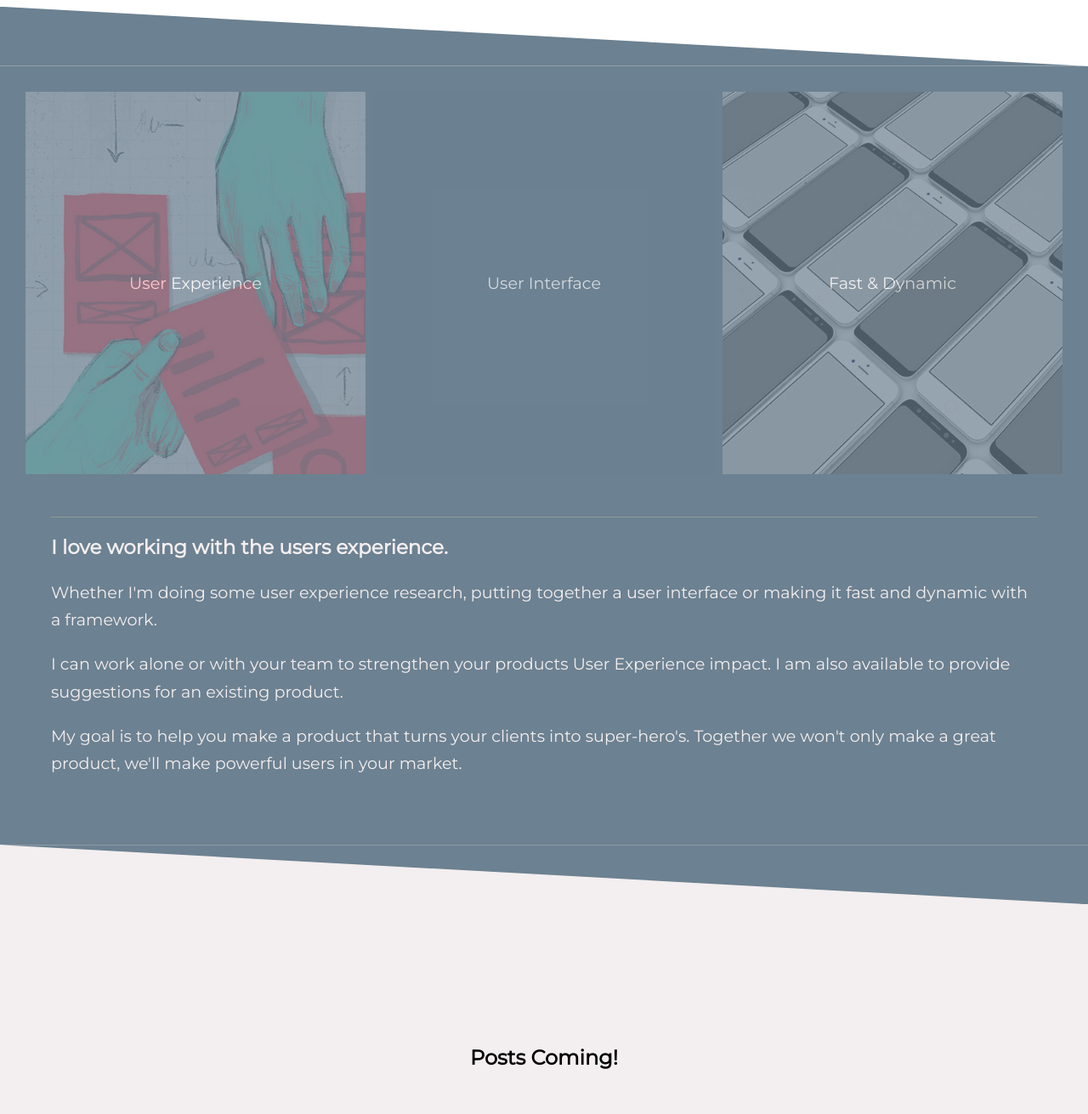
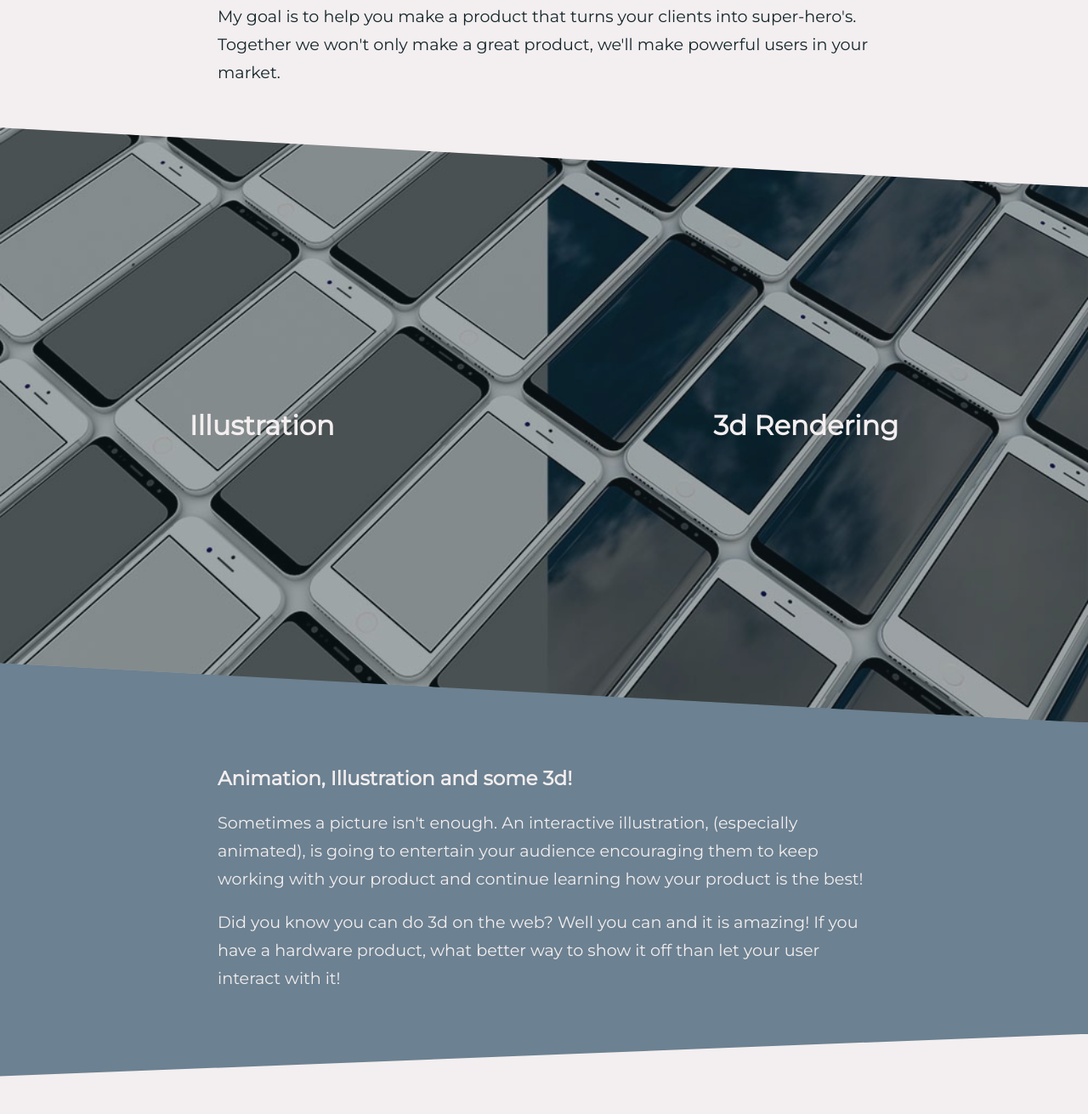
Before and after one commit to bfelda/freebf, an Eleventy site: page index.html in a window 1280 px wide. Shown: the part 1809-3120 px from the top of the page at 85% size. Built offline with nearby package versions, Linux system fonts and the light colour scheme; Eleventy itself is replaced by a stand-in of ours; files that its build step writes are made by us from their sources; a web font is replaced by a local one.

Commit message:
updated all sections

```diff
--- a/css/main.css
+++ b/css/main.css
@@ -9,11 +9,9 @@ body{
     " main "
     " software "
     " software-text "
-    " divider1 "
     " frontend "
-    " divider2 "
+    " frontend-text "
     " blog "
-    " divider3 "
     " contact ";
     scroll-behavior: smooth;
     font-family: 'Montserrat', sans-serif;
@@ -22,6 +20,10 @@ body{
 p{
     font-size: 1.2em;
     line-height: 1.5em;
+}
+
+h1{
+    font-size: 2em;
 }
 
 /* :root{
@@ -48,6 +50,16 @@ p{
 p {
     line-height: 1.7em;
     color: var(--dark-shades);
+}
+
+.overlay {
+    position: absolute;
+    top: 0;
+    bottom: 0;
+    left: 0;
+    right: 0;
+    z-index: 1;
+    opacity: .4;
 }
 
 header{
@@ -150,21 +162,14 @@ section.software > img {
 }
 section.software .overlay {
     clip-path: polygon(100% 1%, 100% 89%, 0 99%, 0 11%);
-    position: absolute;
-    top: 0;
-    bottom: 0;
-    left: 0;
-    right: 0;
     background: var(--primary);
-    z-index: 1;
-    opacity: .4;
 }
 
 section.software-text{
     grid-area: software-text;
-    width: 60%;
-    margin: auto;
-    padding: 30px;
+    background: var(--light-shades);
+    padding: 100px 20%;
+    margin: -70px 0 -70px 0;
 }
 
 section.software-text>img{
@@ -190,13 +195,41 @@ div.frontend-divider{
     clip-path: polygon(0 0, 100% 0, 100% 100%);
 }
 
-div.contact-top{
-    grid-area: divider3;
-    margin-top: -70px;
-    height: 70px;
+section.frontend {
+    grid-area: frontend;
+    position: relative;
+    background: url('/images/3d_work.jpg');
+    background-size: cover;
+    background-position: center;
+    height: 700px;
+    clip-path: polygon(0 0, 100% 10%, 100% 100%, 0 90%);
+}
+
+section.frontend-text{
+    grid-area: frontend-text;
+    background: var(--dark-accent);
+    padding: 100px 20%;
+    margin: -70px 0 -70px 0;
+}
+
+section.frontend-text > p {
+    color: var(--light-shades);
+}
+
+section.frontend > .frontend-head {
+    color: var(--light-shades);
+    height: 100%;
     width: 100%;
-    background: var(--primary);
-    clip-path: polygon(0 0, 100% 100%, 0 100%);
+    display: flex;
+    flex-direction: row;
+    justify-content: space-around;
+    align-items: center;
+    position: absolute;
+    z-index: 2;
+}
+
+section.frontend .overlay{
+    background: var(--dark-shades);
 }
 
 section.art {
@@ -255,6 +288,12 @@ section.art>div.piece:hover figcaption {
     }
 
 @media(max-width:1024px) {
+
+
+    section.frontend {
+        height: 400px;
+    }
+
     section.software {
         height: 400px;
         clip-path: polygon(100% 0, 100% 85%, 0 100%, 0 15%);
@@ -301,6 +340,10 @@ section.art>div.piece:hover figcaption {
             width:200px;
         }
 
+        section.frontend {
+            height: 400px;
+        }
+
         section.software {
             height: 400px;
             clip-path: polygon(100% 0, 100% 85%, 0 100%, 0 15%);
@@ -313,10 +356,9 @@ section.art>div.piece:hover figcaption {
             clip-path: polygon(100% 1%, 100% 84%, 0 99%, 0 16%);
         }
 
-        section.software-text{
-            width: auto;
-            margin: auto;
-            padding: 20px;
+        section.software-text,
+        section.frontend-text {
+            padding: 100px 30px;
         }
 
         section.software-text>img{
@@ -397,101 +439,26 @@ section.art > div.piece:nth-child(2n){
     background: var(--light-accent);
 }
 
-section.frontend {
-    grid-area: frontend;
-    background: var(--dark-accent);
-    color: white;
-    padding: 30px;
-    grid-row-gap: 20px;
-    grid-column-gap: 10px;
-    display: grid;
-    grid-template-rows: 450px 1fr;
-    grid-template-columns: repeat(3 ifr);
-    grid-template-areas:
-    " ux ui fr "
-    " desc desc desc "
-}
-
-section.frontend > div {
-    background-size: cover;
-    position: relative;
-}
-
-section.frontend .ux-dev {
-    grid-area: ux;
-    background-image: url('/images/ux.png');
-}
-
-section.frontend .ui-dev {
-    grid-area: ui;
-    background-image: url('/images/ui.png');
-}
-
-section.frontend .frameworks {
-    background-image: url('/images/3d_work.jpg');
-    grid-area: fr;
-}
-
-section.frontend > div > figcaption {
-    position:absolute;
-    font-size: 1.2em;
-    bottom:0;
-    background: var(--dark-accent);
-    color: white;
-    width:100%;
-    height:100%;
-    display: flex;
-    justify-content: center;
-    align-items: center;
-    opacity:.7;
-    transition: opacity ease-out .3s;
-}
-
-section.frontend > div:hover > figcaption {
-    opacity: .9;
-}
-
-section.frontend > div > p {
-    color: var(--light-shades);
-}
-
-section.frontend > div > p.figp{
-    position: absolute;
-    z-index: 1;
-    text-align: center;
-    bottom: 0;
-    opacity:0;
-    transition: all ease-out .3s;
-    padding: 1em;
-}
-
-section.frontend > div:hover > p.figp {
-    opacity:1;
-    bottom: 20px;
-}
-
-section.frontend .frontend-desc{
-    border-top: 1px solid var(--light-accent);
-    grid-area: desc;
-    margin: 30px;
-}
-
 section.blog {
-    margin-top: -70px;
     height: 500px;
     background: var(--light-shades);
     display: flex;
     align-items: center;
     justify-content: center;
+    clip-path: polygon(100% 0, 100% 100%, 0 100%, 0 10%);
 }
 
 section.contact {
+    padding-top: 70px;
+    padding-bottom: 70px;
+    margin-top: -70px;
     grid-area: contact;
     background: var(--primary);
     display: grid;
     grid-template-columns: 1fr 1fr;
     align-items: center;
     justify-items: center;
+    clip-path: polygon(0 0, 100% 10%, 100% 100%, 0 100%);
 }
 
 section.contact>div {
--- a/index.html
+++ b/index.html
@@ -39,40 +39,13 @@
         <img src="/images/software_development.png" alt="Software Development Background Image">
     </section>
     <section class="software-text">
-        <img src="/images/53.svg" alt="53 Prime company logo">
         <p>
-            If your project requires architectural design, I bring in my partner at <a target="_blank" href="http://www.53prime.com">53prime.com</a> to create the best solution
-            front end and back.  We focus on a structure that will grow with your business and an experience to empower your clients.
-        </p>
-    </section>
-    <div class="art-divider"></div>
-    <section id="frontend" class="frontend">
-        <div class="ux-dev">
-            <p class="figp">
-                Well Defined User Stories and Acceptance Criteria, and Epic Journey Maps!
-            </p>
-            <figcaption>User Experience</figcaption>
-        </div>
-        <div class="ui-dev">
-            <p class="figp">
-                An Inviting Look and Feel, with Accessibile and Intuitive Control
-            </p>
-            <figcaption>User Interface</figcaption>
-        </div>
-        <div class="frameworks">
-            <p class="figp">
-                Client Frameworks for Fast Dynamic Data Driven Web-Apps
-            </p>
-            <figcaption>Fast & Dynamic</figcaption>
-        </div>
-        <div class="frontend-desc">
-            <p>
-                <span style="font-weight: bold;font-size: 1.2em">I love working with the users experience.</span>
+                <span style="font-weight: bold;font-size: 1.2em">I love working with the users experience!</span>
         </p>
         <p>
             Whether I'm doing some user experience
             research, putting together a user interface or making it fast and dynamic
-                with a framework.
+            with a framework, you'll find me happy and in my zone!
         </p>
         <p>
             I can work alone or with your team to strengthen your products
@@ -84,9 +57,34 @@
             Together we won't only make a great product,
             we'll make powerful users in your market.
         </p>
+        <!-- <img src="/images/53.svg" alt="53 Prime company logo">
+        <p>
+            If your project requires architectural design, I bring in my partner at <a target="_blank" href="http://www.53prime.com">53prime.com</a> to create the best solution
+            front end and back.  We focus on a structure that will grow with your business and an experience to empower your clients.
+        </p> -->
+    </section>
+    <section id="frontend" class="frontend">
+        <div class="overlay"></div>
+        <div class="frontend-head">
+            <h1>Illustration</h1>
+            <h1>3d Rendering</h1>
         </div>
     </section>
-    <div class="frontend-divider"></div>
+    <section class="frontend-text">
+    <p>
+            <span style="font-weight: bold;font-size: 1.2em">Animation, Illustration and some 3d!</span>
+    </p>
+    <p>
+        Sometimes a picture isn't enough.  An interactive illustration, (especially animated), is
+        going to entertain your audience encouraging them to keep working with your
+        product and continue learning how your product is the best!
+    </p>
+    <p>
+        Did you know you can do 3d on the web?  Well you can and it is amazing!
+        If you have a hardware product, what better way to show it off than let your
+        user interact with it!
+    </p>
+    </section>
     <section id="blog" class="blog">
     <h2>Posts Coming!</h2>
     </section>
```
Lines whose indentation alone changed are shown as unchanged.
